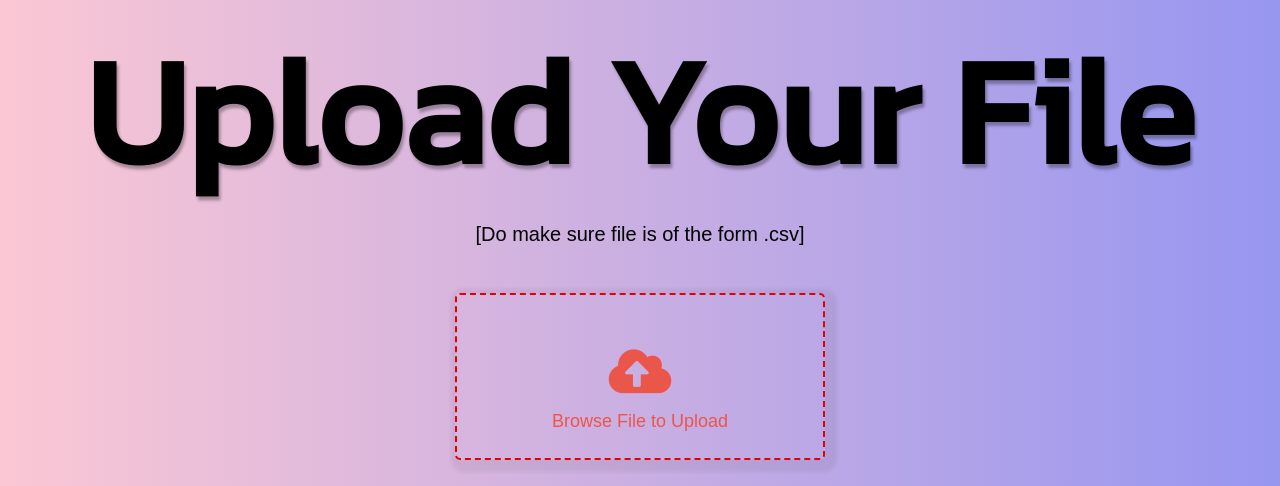
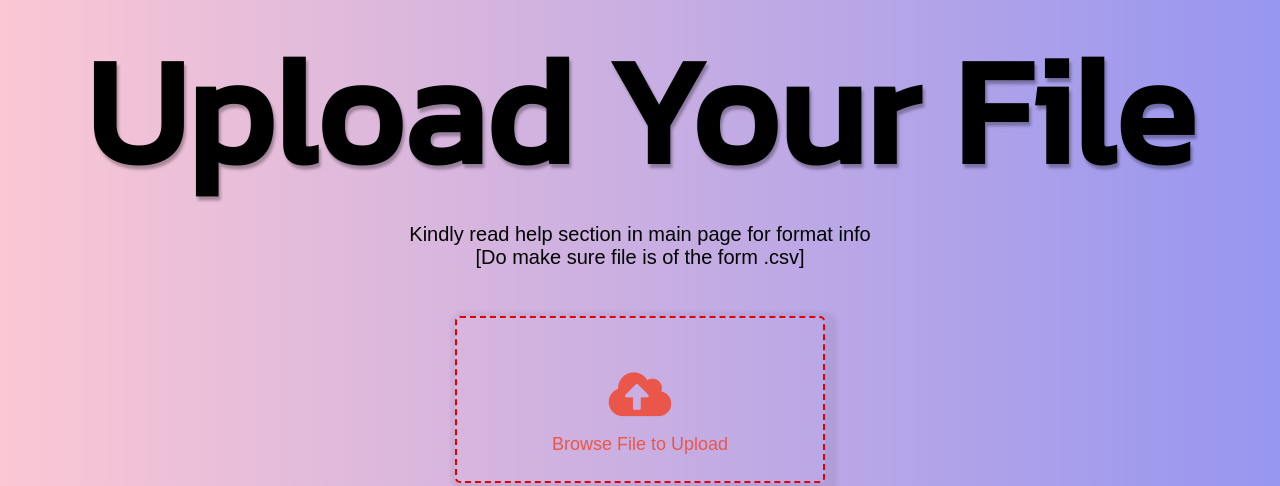
Before and after one commit to Vishnu-Kumar-Srivastava/Sales_Prediction, a Django app: page /indexx in a window 1280 px wide. Shown: the part 149-635 px from the top of the page. Run offline with Django 3.2, Linux system fonts and the light colour scheme; a user stored in the database is signed in; some web fonts are replaced.

Commit message:
project done

```diff
--- a/project/views.py
+++ b/project/views.py
@@ -116,13 +116,16 @@ def indexx(request):
          #know where to save the file
          d = os.getcwd() #current directory of the project
          file_directory = d+'\media\\'+name
+
          ML(request.user.email,uploaded_file.name)
          return redirect(index)
-
+      else:
+         messages.info(request, 'Uploaded file is not in .csv form')
+         return redirect('indexx')
    return render(request, 'indexx.html')
 
 def ML(email,file):
-   df=pd.read_csv(f"C:\\Users\\DELL\\Desktop\\software project\\SemiFinal\\Sales_Prediction\\media\\{file}")
+   df=pd.read_csv(f"C:\\Users\\vishnu\\Desktop\\software\\Sales_Prediction\\media\\{file}")
 
    df.columns=["Date","Holiday","Avg. % ad spend of gross revenue","Avg. % discount","Sales"]
 
--- a/templates/indexx.html
+++ b/templates/indexx.html
@@ -23,6 +23,7 @@
     <div class="upload__container">
         <div class="upload__container-heading">
             <h1>Upload your file</h1>
+            <p> Kindly read help section in main page for format info</p>
             <p>[Do make sure file is of the form .csv]</p>
         </div>
         <div class="wrapper">
@@ -32,9 +33,9 @@
                  <form method="POST" action="indexx" enctype="multipart/form-data" >
                     {% csrf_token %}
                     <!-- <input type="file" name="document" id="document" required="required"> -->
-                    <input  type="file"  name="document" id= "document" hidden>
+                    <input  type="file"  name="document" id= "document" hidden >
                     <div class="choose-file__input">
-                        <input type="file" name="document" id= "document" class="file-temp">
+                        <input type="file" name="document" id= "document" required class="file-temp">
                     </div>
                 <i class="fas fa-cloud-upload-alt"></i>
                 <p>Browse File to Upload</p>
--- a/templates/login.html
+++ b/templates/login.html
@@ -39,7 +39,7 @@
                                 {% csrf_token %}
                                 <div class="input-field">
                                     <input type="text" placeholder="Enter your username" required name="username">
-                                    <i class="uil uil-envelope icon"></i>
+                                    <i class="uil uil-user"></i>
                                 </div>
                                 <div class="input-field">
                                     <input type="password" class="password" placeholder="Enter your password" required name="password">
```
Also changed, not shown: templates/index.html (+6 -5 lines), db.sqlite3, 2 other files.
